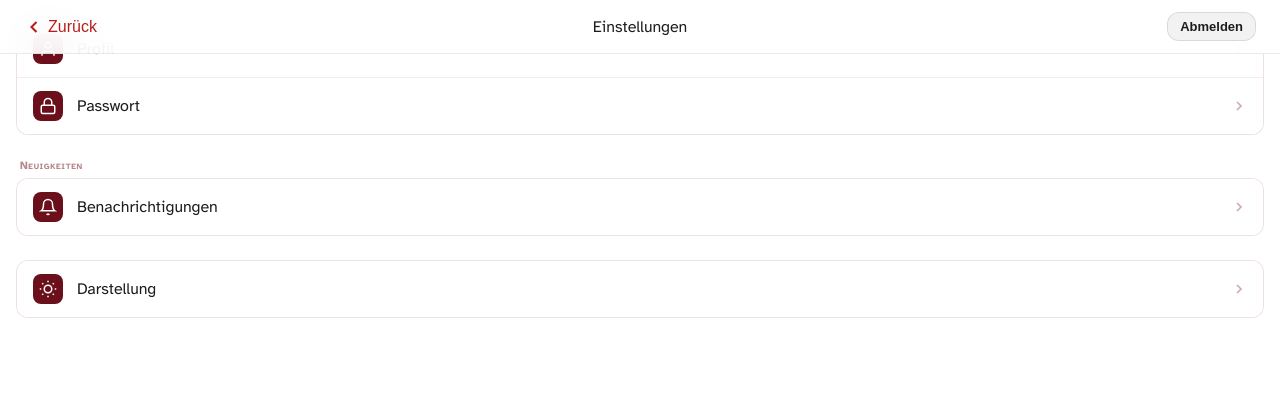
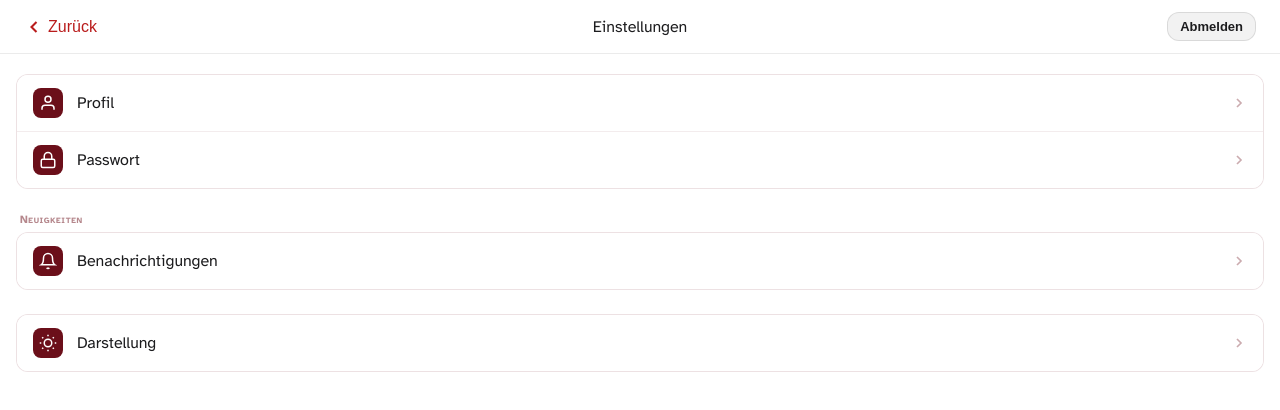
Before and after one commit to dnhmnn/mpg, a React (Vite) app: page /settings in a window 1280 px wide. Shown: the top 410 px of the page. Built offline with nearby package versions, Linux system fonts and the light colour scheme; what pocketbase would draw is missing.

Commit message:
Einstellungen: Abstand unter StatusBar korrigiert (fixed position offset)
https://claude.ai/code/session_01Q1UF8jxmgKZQgB564RnhHy

```diff
--- a/src/pages/SettingsPage.tsx
+++ b/src/pages/SettingsPage.tsx
@@ -51,7 +51,8 @@ const S = {
   contentWrapper: {
     flex: 1,
     position: 'relative' as const,
-    overflow: 'hidden' as const
+    overflow: 'hidden' as const,
+    marginTop: 'calc(54px + env(safe-area-inset-top))'
   },
   panel: {
     position: 'absolute' as const,
```
